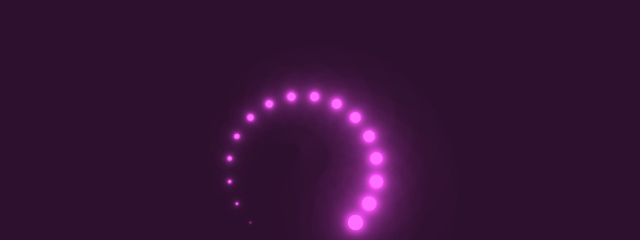
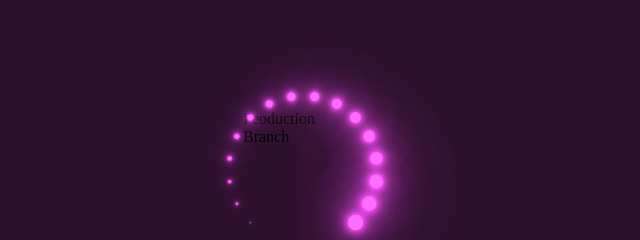
Before and after one commit to sujonahmed7/Creative-CSS-Loading-Animation, a plain HTML site: page index.html in a window 1280 px wide. Shown: the part 230-470 px from the top of the page, 337-977 px from the left. Drawn offline with Linux system fonts and the light colour scheme.

Commit message:
Update index.html

```diff
--- a/index.html
+++ b/index.html
@@ -30,6 +30,7 @@
       <span style="--i:18;"></span>
       <span style="--i:19;"></span>
       <span style="--i:20;"></span>
+      <p>Peoduction Branch</p>
   </div>
   </section>
 </body>
```
